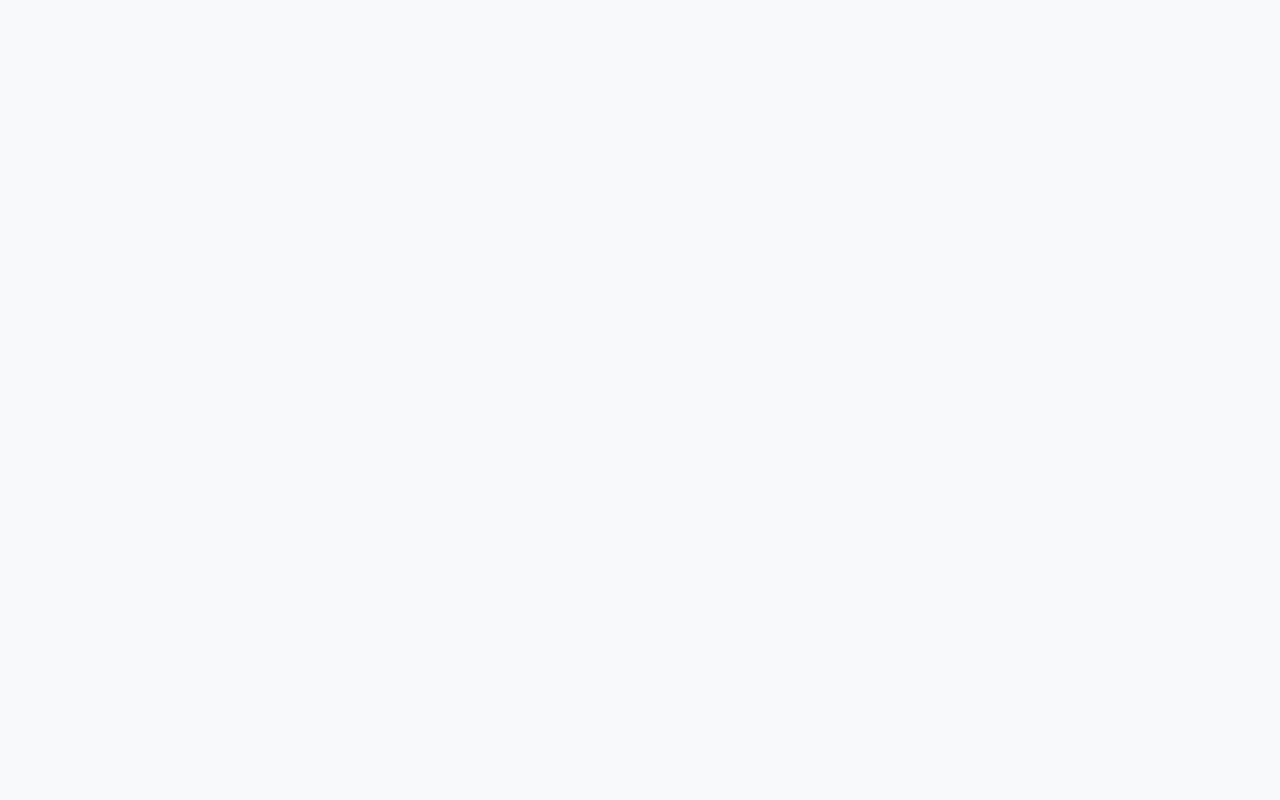
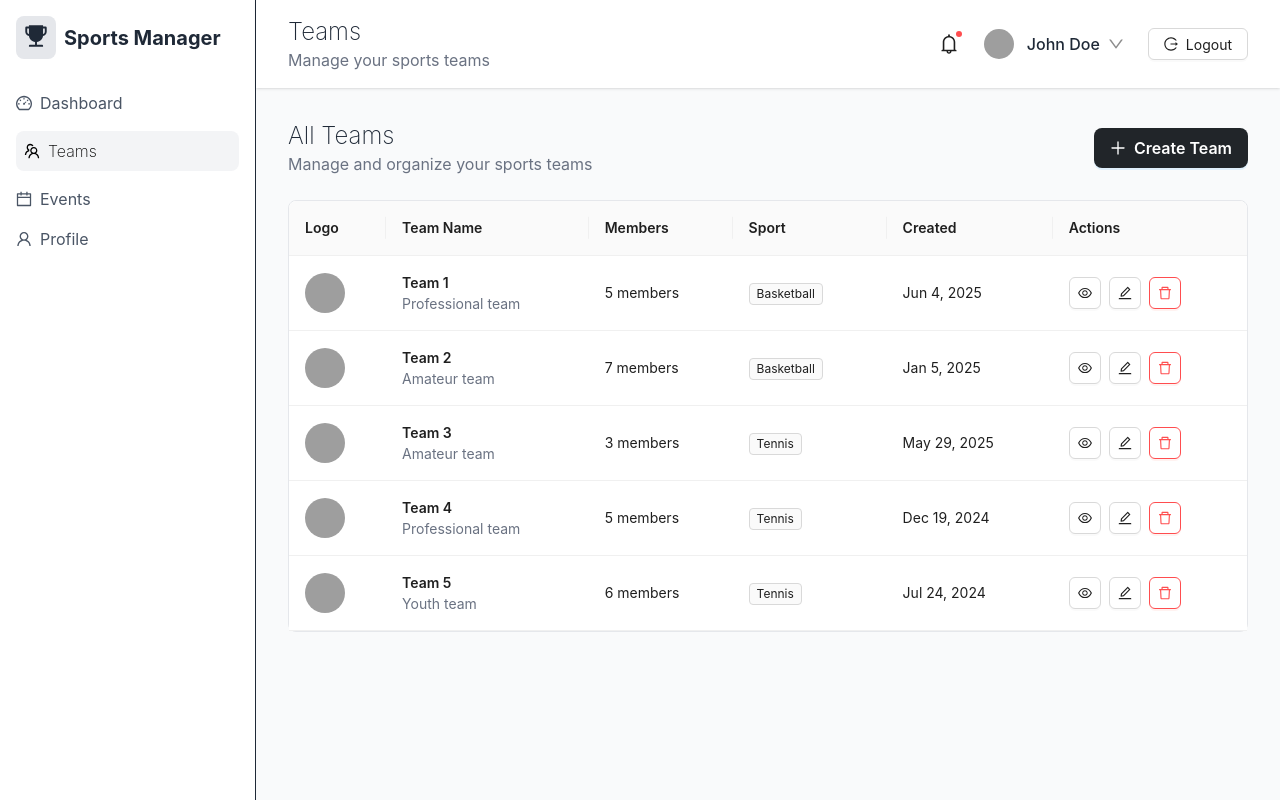
Before and after one commit to YamiDPhuong/sport-meet-frontend, a React (Vite) app: page /teams in a window 1280 px wide. Before the commit this address had no page. Built offline with nearby package versions, Linux system fonts and the light colour scheme; grey boxes are pictures that could not be loaded.

Commit message:
feat(pages): add dashboard, event, and profile pages - Add new page components with basic routing - Update navigation and layout to support new pages - Include team details page implementation

```diff
--- a/src/App.tsx
+++ b/src/App.tsx
@@ -1,12 +1,57 @@
 import { BrowserRouter as Router, Routes, Route } from 'react-router-dom';
 import MainLayout from './layout/MainLayout';
+import DashBoard from './pages/dashboard/DashBoard';
+import TeamPage from './pages/teams/TeamPage';
+import TeamDetailsPage from './pages/teams/TeamDetailsPage';
+import ProfiePage from './pages/profile/ProfiePage';
+import EventPage from './pages/event/EventPage';
+
+const routes = [
+  {
+    path: '/',
+    element: <MainLayout />,
+    children: [
+      {
+        index: true,
+        element: <DashBoard />,
+      },
+      {
+        path: 'teams',
+        element: <TeamPage />,
+      },
+      {
+        path: 'teams/:id',
+        element: <TeamDetailsPage />,
+      },
+      {
+        path: 'profile',
+        element: <ProfiePage />,
+      },
+      {
+        path: 'events',
+        element: <EventPage />,
+      }
+    ],
+  },
+];
+
 function App ()
 {
   return (
     <Router>
       <Routes>
-        <Route path="/" element={<MainLayout />}>
-        </Route>
+        {routes.map( ( route ) => (
+          <Route key={route.path} path={route.path} element={route.element}>
+            {route.children?.map( ( child, index ) => (
+              <Route
+                key={child.path || `index-${ index }`}
+                path={child.path}
+                index={child.index}
+                element={child.element}
+              />
+            ) )}
+          </Route>
+        ) )}
       </Routes>
     </Router>
   );
--- a/src/components/layout/Sidebar/index.tsx
+++ b/src/components/layout/Sidebar/index.tsx
@@ -1,4 +1,5 @@
 import React from 'react';
+import { useLocation } from 'react-router-dom';
 import
 {
     DashboardOutlined,
@@ -10,35 +11,47 @@ import
 import NavItem from '../../ui/NavItem';
 import SidebarLogo from './SidebarLogo';
 
-const activeItem = 'teams' as string;
-
 const Sidebar: React.FC = () =>
 {
+    const location = useLocation();
+    const pathname = location.pathname;
+
+    const getActiveItem = () =>
+    {
+        if ( pathname === '/' ) return 'dashboard';
+        if ( pathname.startsWith( '/teams' ) ) return 'teams';
+        if ( pathname.startsWith( '/events' ) ) return 'events';
+        if ( pathname.startsWith( '/profile' ) ) return 'profile';
+        return '';
+    };
+
+    const activeItem = getActiveItem();
+
     return (
         <aside className="w-64 bg-white border-r h-screen p-4">
             <SidebarLogo />
             <nav>
                 <ul>
                     <NavItem
-                        href="#"
+                        href="/"
                         icon={<DashboardOutlined />}
                         label="Dashboard"
                         isActive={activeItem === 'dashboard'}
                     />
                     <NavItem
-                        href="#"
+                        href="/teams"
                         icon={<TeamOutlined />}
                         label="Teams"
                         isActive={activeItem === 'teams'}
                     />
                     <NavItem
-                        href="#"
+                        href="/events"
                         icon={<CalendarOutlined />}
                         label="Events"
                         isActive={activeItem === 'events'}
                     />
                     <NavItem
-                        href="#"
+                        href="/profile"
                         icon={<UserOutlined />}
                         label="Profile"
                         isActive={activeItem === 'profile'}
--- a/src/components/ui/NavItem.tsx
+++ b/src/components/ui/NavItem.tsx
@@ -1,4 +1,6 @@
 import React from 'react';
+import { Link } from 'react-router-dom';
+
 interface NavItemProps
 {
     icon: React.ReactNode;
@@ -6,6 +8,7 @@ interface NavItemProps
     href: string;
     isActive?: boolean;
 }
+
 const NavItem: React.FC<NavItemProps> = ( { icon, label, href, isActive = false } ) =>
 {
     const linkClassName = isActive
@@ -17,11 +20,12 @@ const NavItem: React.FC<NavItemProps> = ( { icon, label, href, isActive = false
 
     return (
         <li className={listItemClassName}>
-            <a href={href} className={linkClassName}>
+            <Link to={href} className={linkClassName}>
                 {icon}
                 <span>{label}</span>
-            </a>
+            </Link>
         </li>
     );
 };
+
 export default NavItem;
--- a/src/layout/MainLayout.tsx
+++ b/src/layout/MainLayout.tsx
@@ -1,7 +1,7 @@
 import React from 'react';
+import { Outlet } from 'react-router-dom';
 import Sidebar from '../components/layout/Sidebar';
 import Header from '../components/layout/Header';
-import TeamPage from '../pages/teams/TeamPage';
 
 const MainLayout: React.FC = () =>
 {
@@ -11,7 +11,7 @@ const MainLayout: React.FC = () =>
             <div className="flex-1 flex flex-col">
                 <Header />
                 <main className="flex-1 overflow-y-auto">
-                    <TeamPage />
+                    <Outlet />
                 </main>
             </div>
         </div>
--- /dev/null
+++ b/src/pages/dashboard/DashBoard.tsx
@@ -0,0 +1,10 @@
+import React from 'react'
+
+function DashBoard ()
+{
+    return (
+        <div>DashBoard</div>
+    )
+}
+
+export default DashBoard
--- /dev/null
+++ b/src/pages/event/EventPage.tsx
@@ -0,0 +1,10 @@
+import React from 'react'
+
+function EventPage ()
+{
+    return (
+        <div>EventPage</div>
+    )
+}
+
+export default EventPage
--- /dev/null
+++ b/src/pages/profile/ProfiePage.tsx
@@ -0,0 +1,10 @@
+import React from 'react'
+
+function ProfiePage ()
+{
+    return (
+        <div>ProfiePage</div>
+    )
+}
+
+export default ProfiePage
--- /dev/null
+++ b/src/pages/teams/TeamDetailsPage.tsx
@@ -0,0 +1,19 @@
+import React from 'react'
+import { useLocation } from 'react-router-dom'
+function TeamDetailsPage (): React.ReactNode
+{
+    const { state } = useLocation();
+    const team = state?.team;
+    return (
+        <div>
+            <div>{team?.teamName}</div>
+            <div>{team?.type}</div>
+            <div>{team?.sport}</div>
+            <div>{team?.logo}</div>
+            <div>{team?.created}</div>
+            <div>{team?.memberCount}</div>
+        </div>
+    )
+}
+
+export default TeamDetailsPage
--- /dev/null
+++ b/src/utils/dateUtils.ts
@@ -0,0 +1,37 @@
+/**
+ * Format a date string to a human-readable format (e.g., Jan 10, 2025)
+ * @param dateString - ISO date string
+ * @returns Formatted date string (e.g., 'Jan 10, 2025')
+ */
+export const formatDate = ( dateString: string ): string =>
+{
+    return new Date( dateString ).toLocaleDateString( 'en-US', {
+        year: 'numeric',
+        month: 'short',
+        day: 'numeric'
+    } );
+};
+
+/**
+ * Format a date string to a time string (e.g., 10:30 AM)
+ * @param dateString - ISO date string
+ * @returns Formatted time string (e.g., '10:30 AM')
+ */
+export const formatTime = ( dateString: string ): string =>
+{
+    return new Date( dateString ).toLocaleTimeString( 'en-US', {
+        hour: '2-digit',
+        minute: '2-digit',
+        hour12: true
+    } );
+};
+
+/**
+ * Format a date string to a full date and time string (e.g., Jan 10, 2025, 10:30 AM)
+ * @param dateString - ISO date string
+ * @returns Formatted date and time string
+ */
+export const formatDateTime = ( dateString: string ): string =>
+{
+    return `${ formatDate( dateString ) }, ${ formatTime( dateString ) }`;
+};
```
